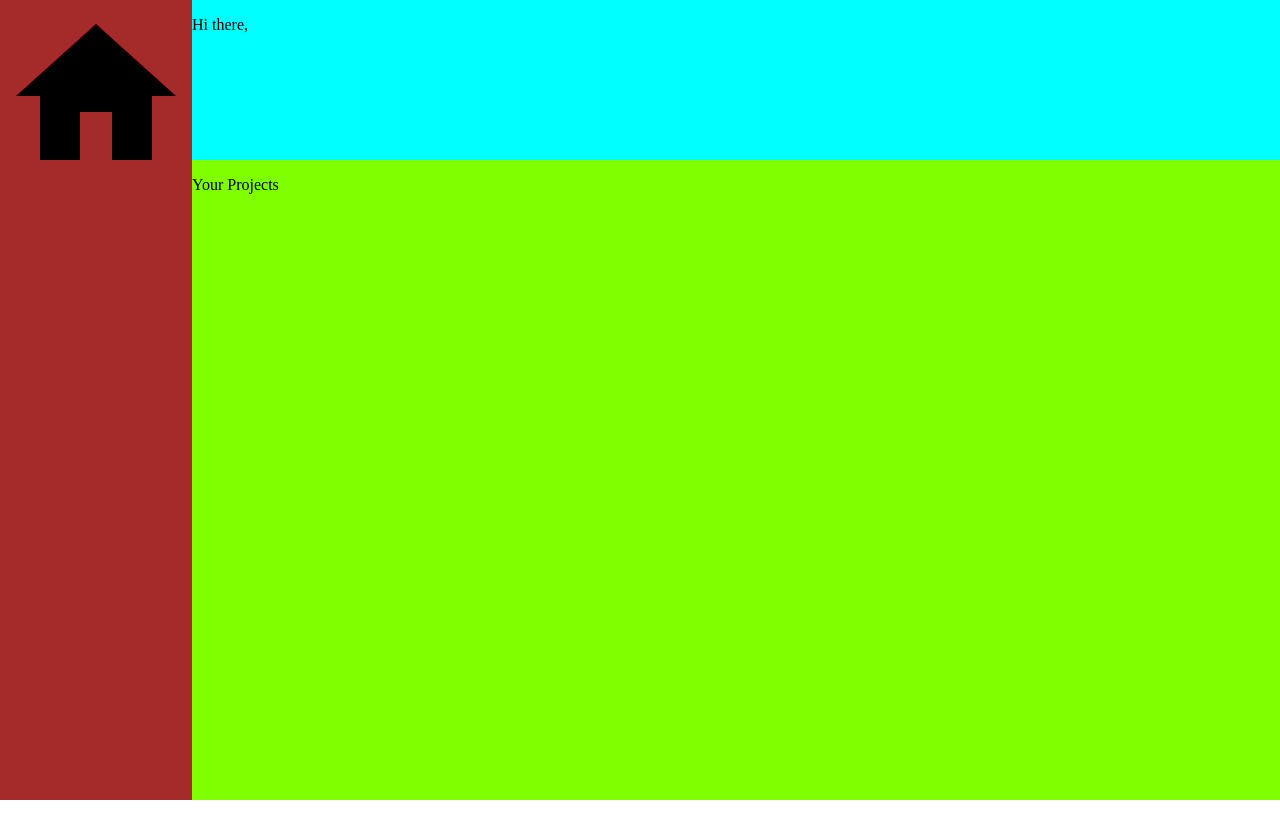
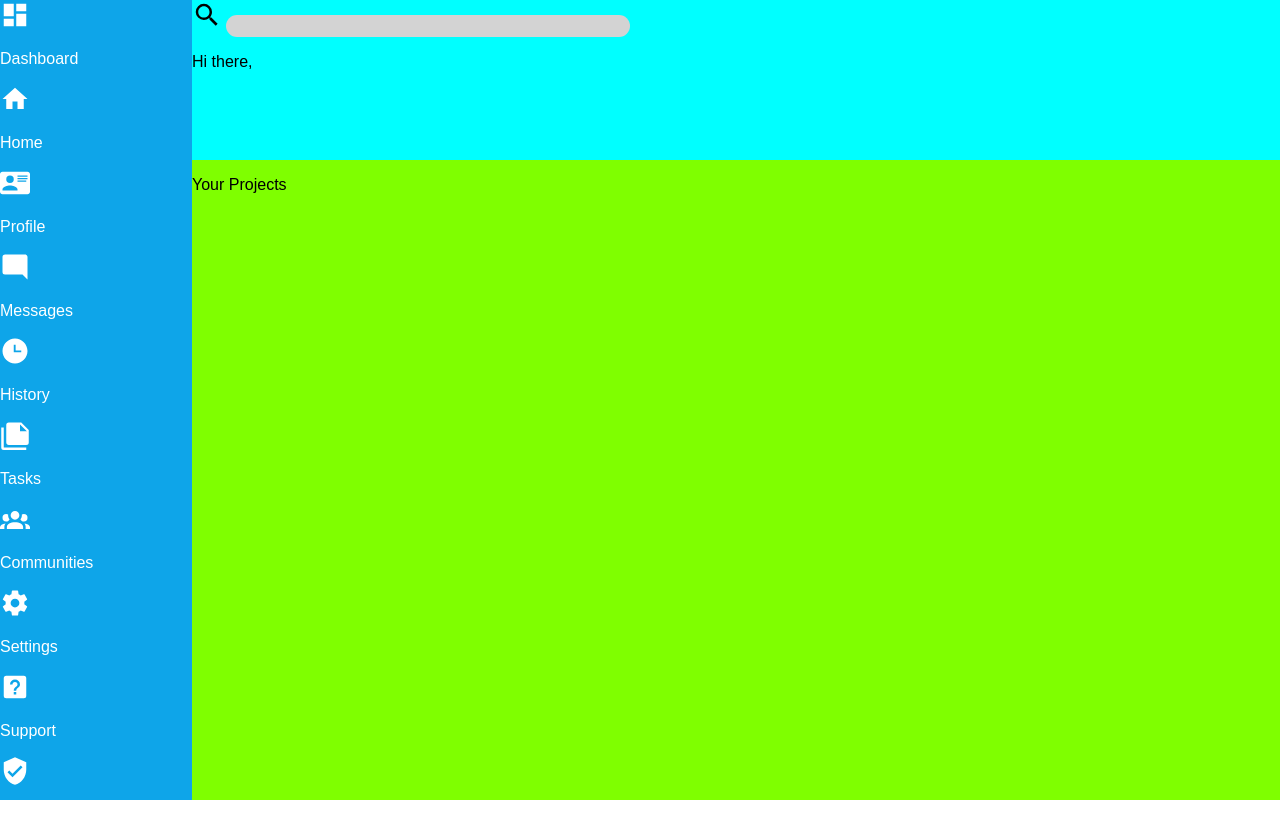
Before and after one commit to CHcrocs/AdminDashboard, a plain HTML site: page index.html in a window 1280 px wide. Before the commit the page ends 800 px from the top, so only its background shows below. Drawn offline with Linux system fonts and the light colour scheme.

Commit message:
pause to do house chores

```diff
--- a/index.html
+++ b/index.html
@@ -1,20 +1,80 @@
 <!DOCTYPE html>
 <html lang="pt-br">
+
 <head>
-    <meta charset="UTF-8">
-    <meta name="viewport" content="width=device-width, initial-scale=1.0">
+    <meta charset="UTF-8" />
+    <meta name="viewport" content="width=device-width, initial-scale=1.0" />
     <title>Admin Dashboard</title>
-    <link rel="stylesheet" href="style.css">
+    <link rel="stylesheet" href="style.css" />
 </head>
+
 <body>
     <header>
+        <svg xmlns="http://www.w3.org/2000/svg" viewBox="0 0 24 24" class="search_icon"><path d="M9.5,3A6.5,6.5 0 0,1 16,9.5C16,11.11 15.41,12.59 14.44,13.73L14.71,14H15.5L20.5,19L19,20.5L14,15.5V14.71L13.73,14.44C12.59,15.41 11.11,16 9.5,16A6.5,6.5 0 0,1 3,9.5A6.5,6.5 0 0,1 9.5,3M9.5,5C7,5 5,7 5,9.5C5,12 7,14 9.5,14C12,14 14,12 14,9.5C14,7 12,5 9.5,5Z" /></svg>
+
+        <input type="text">
+
+
         <p class="welcome_message">Hi there,</p>
     </header>
     <div id="sidebar">
-        <svg xmlns="http://www.w3.org/2000/svg" viewBox="0 0 24 24" class="home_icon"><path d="M10,20V14H14V20H19V12H22L12,3L2,12H5V20H10Z" /></svg>
+        <svg xmlns="http://www.w3.org/2000/svg" viewBox="0 0 24 24" class="sidebar_icons">
+            <path d="M13,3V9H21V3M13,21H21V11H13M3,21H11V15H3M3,13H11V3H3V13Z" />
+        </svg>
+
+        <p>Dashboard</p>
+        <svg xmlns="http://www.w3.org/2000/svg" viewBox="0 0 24 24" class="sidebar_icons">
+            <path d="M10,20V14H14V20H19V12H22L12,3L2,12H5V20H10Z" />
+        </svg>
+        <p>Home</p>
+        <svg xmlns="http://www.w3.org/2000/svg" viewBox="0 0 24 24" class="sidebar_icons">
+            <path
+                d="M2,3H22C23.05,3 24,3.95 24,5V19C24,20.05 23.05,21 22,21H2C0.95,21 0,20.05 0,19V5C0,3.95 0.95,3 2,3M14,6V7H22V6H14M14,8V9H21.5L22,9V8H14M14,10V11H21V10H14M8,13.91C6,13.91 2,15 2,17V18H14V17C14,15 10,13.91 8,13.91M8,6A3,3 0 0,0 5,9A3,3 0 0,0 8,12A3,3 0 0,0 11,9A3,3 0 0,0 8,6Z" />
+        </svg>
+        <p>Profile</p>
+
+        <svg xmlns="http://www.w3.org/2000/svg" viewBox="0 0 24 24" class="sidebar_icons">
+            <path d="M22,4C22,2.89 21.1,2 20,2H4A2,2 0 0,0 2,4V16A2,2 0 0,0 4,18H18L22,22V4Z" />
+        </svg>
+        <p>Messages</p>
+
+        <svg xmlns="http://www.w3.org/2000/svg" viewBox="0 0 24 24" class="sidebar_icons">
+            <path
+                d="M12 2C6.5 2 2 6.5 2 12C2 17.5 6.5 22 12 22C17.5 22 22 17.5 22 12S17.5 2 12 2M17 13H11V7H12.5V11.5H17V13Z" />
+        </svg>
+        <p>History</p>
+
+        <svg xmlns="http://www.w3.org/2000/svg" viewBox="0 0 24 24" class="sidebar_icons">
+            <path
+                d="M16,9H21.5L16,3.5V9M7,2H17L23,8V18A2,2 0 0,1 21,20H7C5.89,20 5,19.1 5,18V4A2,2 0 0,1 7,2M3,6V22H21V24H3A2,2 0 0,1 1,22V6H3Z" />
+        </svg>
+        <p>Tasks</p>
+
+        <svg xmlns="http://www.w3.org/2000/svg" viewBox="0 0 24 24" class="sidebar_icons">
+            <path
+                d="M12,5.5A3.5,3.5 0 0,1 15.5,9A3.5,3.5 0 0,1 12,12.5A3.5,3.5 0 0,1 8.5,9A3.5,3.5 0 0,1 12,5.5M5,8C5.56,8 6.08,8.15 6.53,8.42C6.38,9.85 6.8,11.27 7.66,12.38C7.16,13.34 6.16,14 5,14A3,3 0 0,1 2,11A3,3 0 0,1 5,8M19,8A3,3 0 0,1 22,11A3,3 0 0,1 19,14C17.84,14 16.84,13.34 16.34,12.38C17.2,11.27 17.62,9.85 17.47,8.42C17.92,8.15 18.44,8 19,8M5.5,18.25C5.5,16.18 8.41,14.5 12,14.5C15.59,14.5 18.5,16.18 18.5,18.25V20H5.5V18.25M0,20V18.5C0,17.11 1.89,15.94 4.45,15.6C3.86,16.28 3.5,17.22 3.5,18.25V20H0M24,20H20.5V18.25C20.5,17.22 20.14,16.28 19.55,15.6C22.11,15.94 24,17.11 24,18.5V20Z" />
+        </svg>
+        <p>Communities</p>
+
+        <svg xmlns="http://www.w3.org/2000/svg" viewBox="0 0 24 24" class="sidebar_icons">
+            <path
+                d="M12,15.5A3.5,3.5 0 0,1 8.5,12A3.5,3.5 0 0,1 12,8.5A3.5,3.5 0 0,1 15.5,12A3.5,3.5 0 0,1 12,15.5M19.43,12.97C19.47,12.65 19.5,12.33 19.5,12C19.5,11.67 19.47,11.34 19.43,11L21.54,9.37C21.73,9.22 21.78,8.95 21.66,8.73L19.66,5.27C19.54,5.05 19.27,4.96 19.05,5.05L16.56,6.05C16.04,5.66 15.5,5.32 14.87,5.07L14.5,2.42C14.46,2.18 14.25,2 14,2H10C9.75,2 9.54,2.18 9.5,2.42L9.13,5.07C8.5,5.32 7.96,5.66 7.44,6.05L4.95,5.05C4.73,4.96 4.46,5.05 4.34,5.27L2.34,8.73C2.21,8.95 2.27,9.22 2.46,9.37L4.57,11C4.53,11.34 4.5,11.67 4.5,12C4.5,12.33 4.53,12.65 4.57,12.97L2.46,14.63C2.27,14.78 2.21,15.05 2.34,15.27L4.34,18.73C4.46,18.95 4.73,19.03 4.95,18.95L7.44,17.94C7.96,18.34 8.5,18.68 9.13,18.93L9.5,21.58C9.54,21.82 9.75,22 10,22H14C14.25,22 14.46,21.82 14.5,21.58L14.87,18.93C15.5,18.67 16.04,18.34 16.56,17.94L19.05,18.95C19.27,19.03 19.54,18.95 19.66,18.73L21.66,15.27C21.78,15.05 21.73,14.78 21.54,14.63L19.43,12.97Z" />
+        </svg>
+        <p>Settings</p>
+        <svg xmlns="http://www.w3.org/2000/svg" viewBox="0 0 24 24" class="sidebar_icons">
+            <path
+                d="M11,18H13V16H11V18M12,6A4,4 0 0,0 8,10H10A2,2 0 0,1 12,8A2,2 0 0,1 14,10C14,12 11,11.75 11,15H13C13,12.75 16,12.5 16,10A4,4 0 0,0 12,6M5,3H19A2,2 0 0,1 21,5V19A2,2 0 0,1 19,21H5A2,2 0 0,1 3,19V5A2,2 0 0,1 5,3Z" />
+        </svg>
+        <p>Support</p>
+        <svg xmlns="http://www.w3.org/2000/svg" viewBox="0 0 24 24" class="sidebar_icons">
+            <path
+                d="M10,17L6,13L7.41,11.59L10,14.17L16.59,7.58L18,9M12,1L3,5V11C3,16.55 6.84,21.74 12,23C17.16,21.74 21,16.55 21,11V5L12,1Z" />
+        </svg>
+        <p>Privacy</p>
     </div>
     <main>
         <p>Your Projects</p>
     </main>
 </body>
+
 </html>
--- a/style.css
+++ b/style.css
@@ -1,29 +1,47 @@
-.home_icon{
-    width: max-content;
-}
-
-body{
+body {
     margin: 0px;
     padding: 0px;
+    font-family: sans-serif;
     display: grid;
     grid-template-columns: 15svw 85svw;
     grid-template-rows: 20svh 80svh;
 }
 
-header{
+header {
     grid-column: 2/2;
     grid-row: 1/1;
     background-color: aqua;
 }
 
-#sidebar{
+.search_icon{
+    width: 30px;
+}
+
+input{
+    background-color: lightgray;
+    border-radius: 20px;
+    width: 400px;
+    height: 20px;
+    border: none;
+}
+
+#sidebar {
     grid-column: 1/1;
     grid-row: 1/2;
-    background-color: brown;
+    background-color: #0ea5e9;
     height: 100svh;
 }
 
-main{
+#sidebar > p{
+    color: white;
+}
+
+.sidebar_icons {
+    width: 30px;
+    fill: white;
+}
+
+main {
     grid-column: 2/2;
     grid-row: 2/2;
     background-color: chartreuse;
```
Also changed, not shown: Assets/account-group.svg (added), Assets/card-account-details.svg (added), Assets/circle.svg (added), Assets/clock-time-three.svg (added), Assets/cog.svg (added), Assets/eye-plus-outline.svg (added), Assets/help-box.svg (added), Assets/magnify.svg (added), Assets/message-reply.svg (added), Assets/note-multiple.svg (added), Assets/share-variant-outline.svg (added), Assets/shield-check.svg (added), Assets/star-plus.svg (added), Assets/view-dashboard.svg (added).
